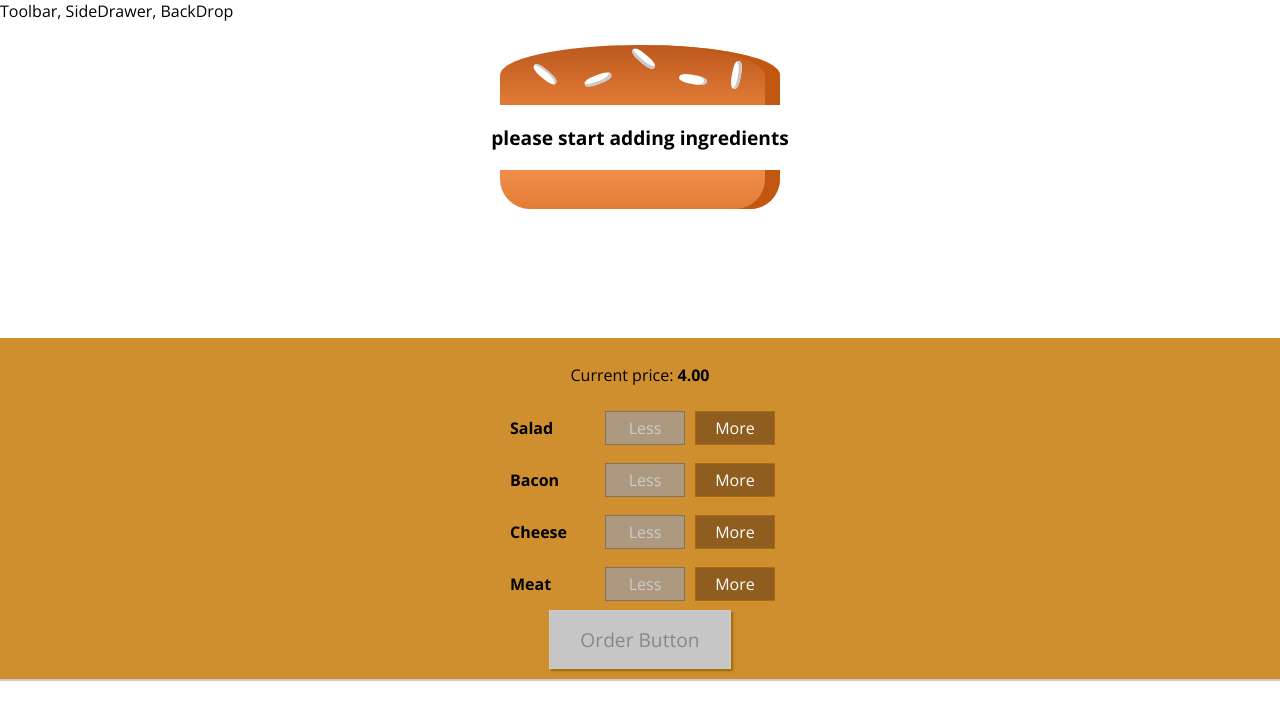
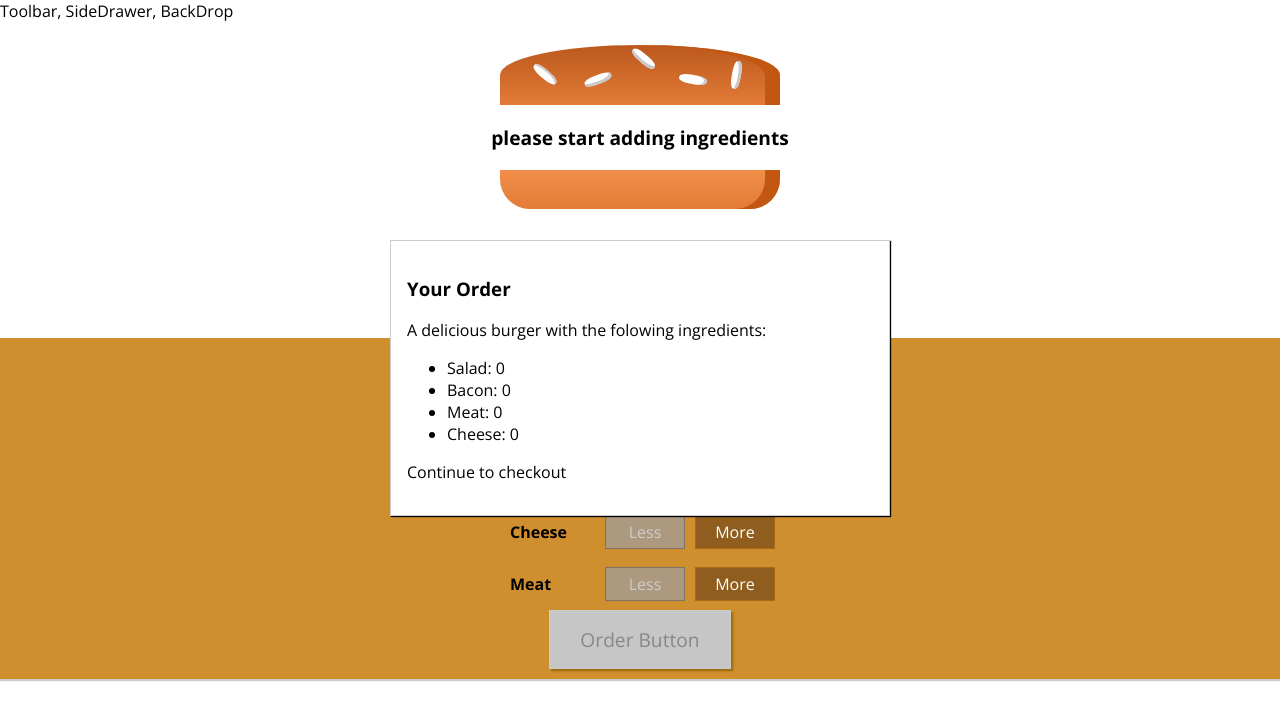
Before and after one commit to mohankumarkandavel/burger-builder, a React app: page / in a window 1280 px wide. Shown: the top 720 px of the page. Built offline with nearby package versions, Linux system fonts and the light colour scheme.

Commit message:
create ordersummary modal

```diff
--- /dev/null
+++ b/src/components/Burger/OrderSummary/OrderSummary.js
@@ -0,0 +1,23 @@
+import React from 'react';
+import Aux from '../../../hoc/Auxiliary';
+
+const orderSummary = (props) => {
+    const ingredientSummary = Object.keys(props.ingredients)
+        .map(igkey => {
+            return (
+            <li key={igkey}>
+                <span style={{textTransform: 'capitalize'}}>{igkey}</span>
+                : {props.ingredients[igkey]}
+            </li>);
+        });
+    return (
+        <Aux>
+            <h3>Your Order</h3>
+            <p>A delicious burger with the folowing ingredients:</p>
+            <ul>{ingredientSummary}</ul>
+            <p>Continue to checkout</p>
+        </Aux>
+    );
+}
+
+export default orderSummary;
--- /dev/null
+++ b/src/components/UI/Modal/modal.js
@@ -0,0 +1,10 @@
+import React from 'react';
+import classes from './modal.module.css';
+
+const modal = (props) => (
+    <div className={classes.Modal}>
+        {props.children}
+    </div>
+);
+
+export default modal;
--- /dev/null
+++ b/src/components/UI/Modal/modal.module.css
@@ -0,0 +1,20 @@
+.Modal {
+    position: fixed;
+    z-index: 500;
+    background-color: white;
+    width: 70%;
+    border: 1px solid #ccc;
+    box-shadow: 1px 1px 1px black;
+    padding: 16px;
+    left: 15%;
+    top: 30%;
+    box-sizing: border-box;
+    transition: all 0.3s ease-out;
+}
+
+@media (min-width: 600px) {
+    .Modal {
+        width: 500px;
+        left: calc(50% - 250px);
+    }
+}
--- a/src/containers/BurgerBuilder/BurgerBuilder.js
+++ b/src/containers/BurgerBuilder/BurgerBuilder.js
@@ -2,6 +2,8 @@
 import Burger from '../../components/Burger/Burger';
 import Aux from '../../hoc/Auxiliary';
 import BuildControls from '../../components/Burger/BuildControls/BuildControls';
+import Modal from '../../components/UI/Modal/modal';
+import OrderSummary from '../../components/Burger/OrderSummary/OrderSummary'
 
 
 const INGREDIENT_PRICES = {
@@ -74,6 +76,9 @@
         }
         return (
             <Aux>
+                <Modal>
+                    <OrderSummary ingredients={this.state.ingredients} />
+                </Modal>
                 <Burger ingredients= {this.state.ingredients}/>
                 <BuildControls
                     ingredientAdded={this.addIngredientHandler}
```
Also changed, not shown: src/components/UI/Backdrop/Backdrop.js (added, +7 -0 lines), 1 other file (tests, documents, lock files or other folders).
